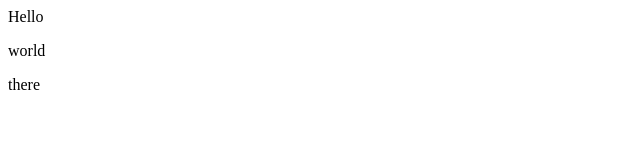
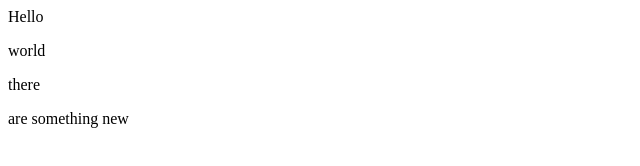
Before and after one commit to hungqlam/demo-repo, a plain HTML site: page index.html in a window 1280 px wide. Shown: the whole page, without its empty margins (0-640 px from the left). Drawn offline with Linux system fonts and the light colour scheme.

Commit message:
add are something new

```diff
--- a/index.html
+++ b/index.html
@@ -1,3 +1,4 @@
 <div>Hello</div>
 <p>world</p>
 <p>there</p>
+<p>are something new</p>
```
